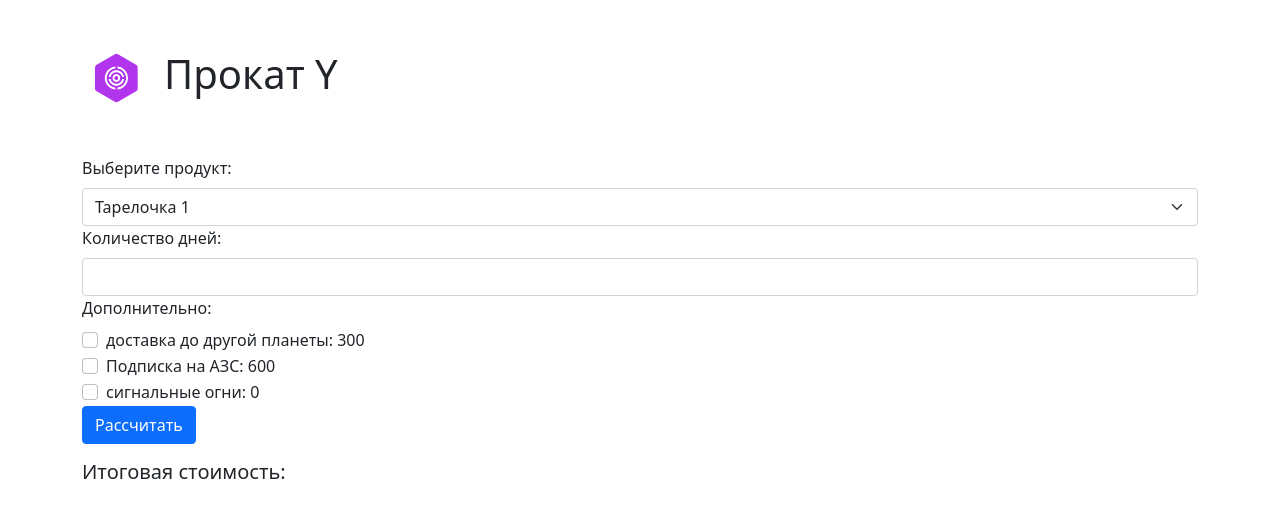
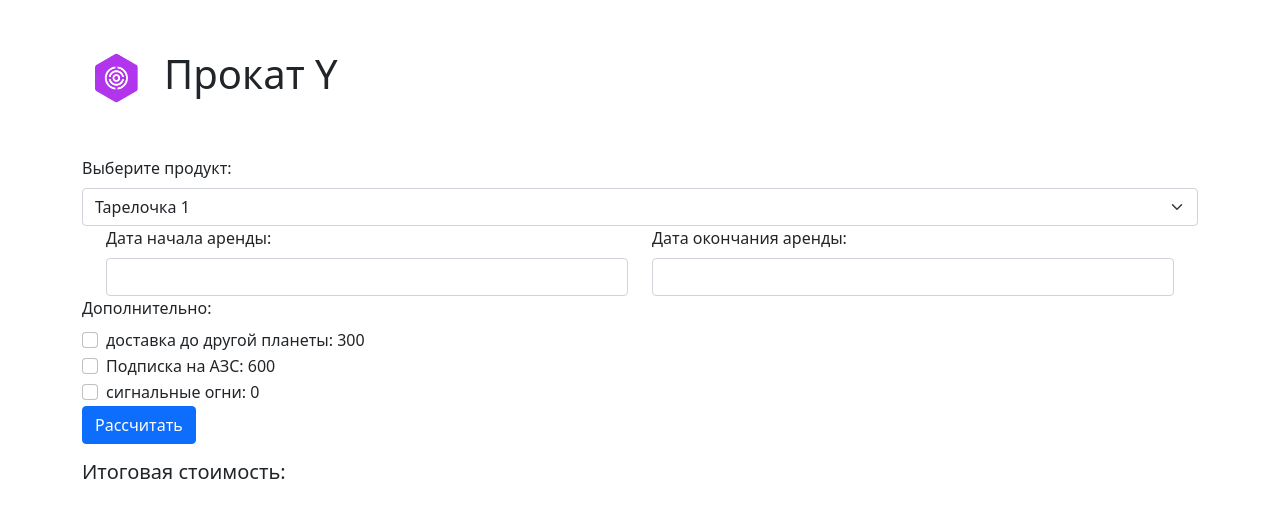
Before and after one commit to Azazlokus/A25, a PHP site: page / in a window 1280 px wide. Shown: the top 518 px of the page. Run offline with PHP 8.4, Linux system fonts and the light colour scheme; data comes from the database, SQL or seed files in the repository; data that the repository does not hold is empty; some libraries are stand-ins or nearby versions.

Commit message:
Добавил DataPicker

```diff
--- a/App/calculate.php
+++ b/App/calculate.php
@@ -1,6 +1,6 @@
 <?php
 namespace App;
-require_once __DIR__ . '/CalculateController.php'; // Эту строку нужно удалить
+require_once __DIR__ . '/CalculateController.php';
 
 use App\CalculateController;
 
--- a/index.php
+++ b/index.php
@@ -15,8 +15,11 @@ $dbh = new sdbh();
           crossorigin="anonymous">
     <link href="https://cdnjs.cloudflare.com/ajax/libs/font-awesome/5.15.3/css/all.min.css" rel="stylesheet">
     <link href="assets/css/style.css" rel="stylesheet"/>
+    <link rel="stylesheet" href="https://code.jquery.com/ui/1.14.0/themes/base/jquery-ui.css">
+    <link rel="stylesheet" href="/resources/demos/style.css">
     <script src="https://cdn.jsdelivr.net/npm/bootstrap@5.0.2/dist/js/bootstrap.bundle.min.js"
             crossorigin="anonymous"></script>
+
 </head>
 <body>
 <div class="container">
@@ -45,8 +48,18 @@ $dbh = new sdbh();
                     </select>
                 <?php } ?>
 
-                <label for="customRange1" class="form-label" id="count">Количество дней:</label>
-                <input type="number" name="days" class="form-control" id="customRange1" min="1" max="30">
+                <div class="container">
+                    <div class="row">
+                        <div class="col-md-6">
+                            <label for="startDate" class="form-label">Дата начала аренды:</label>
+                            <input type="text" name="start_date" class="form-control" id="startDate" >
+                        </div>
+                        <div class="col-md-6">
+                            <label for="endDate" class="form-label">Дата окончания аренды:</label>
+                            <input type="text" name="end_date" class="form-control" id="endDate" >
+                        </div>
+                    </div>
+                </div>
 
                 <?php $services = unserialize($dbh->mselect_rows('a25_settings', ['set_key' => 'services'], 0, 1, 'id')[0]['set_value']);
                 if (is_array($services)) {
@@ -76,10 +89,26 @@ $dbh = new sdbh();
 </div>
 
 <script src="https://ajax.googleapis.com/ajax/libs/jquery/3.5.1/jquery.min.js"></script>
+<script src="https://code.jquery.com/jquery-3.7.1.js"></script>
+<script src="https://code.jquery.com/ui/1.14.0/jquery-ui.js"></script>
 <script>
     $(document).ready(function() {
+        $(function() {
+            $("#startDate, #endDate").datepicker({
+                dateFormat: 'yy-mm-dd',
+                minDate: new Date(),
+                onSelect: function(selectedDate) {
+                    if (this.id === 'startDate') {
+                        var minDate = $(this).datepicker('getDate');
+                        minDate.setDate(minDate.getDate() + 1);
+                        $("#endDate").datepicker("option", "minDate", minDate);
+                    }
+                }
+            });
+        });
         $("#form").submit(function(event) {
             event.preventDefault();
+
 
             // Скрываем иконку перед каждым запросом
             $('#info-icon').css('visibility', 'hidden');
```
Also changed, not shown: App/CalculateController.php (+10 -3 lines).
